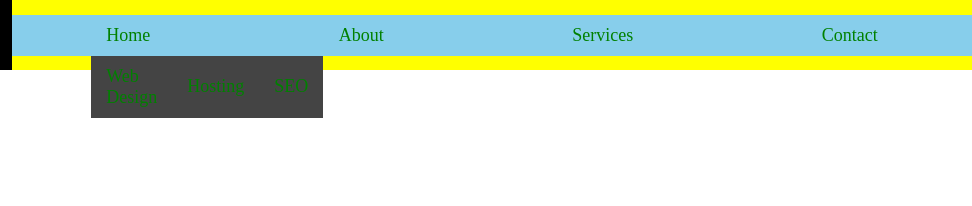
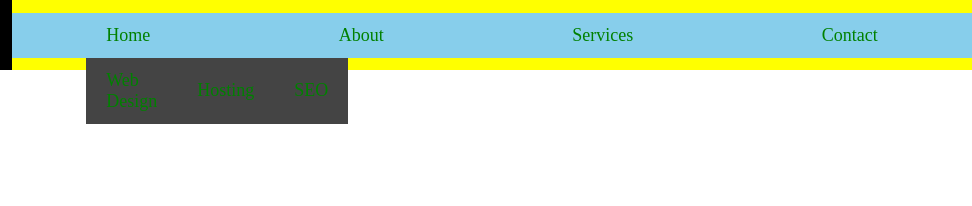
Before and after one commit to ankitkumarpandey1/project1, a plain HTML site: page nav.html in a window 1280 px wide. Shown: the full height of the page, 308-1280 px from the left. Drawn offline with Linux system fonts and the light colour scheme; files that its build step writes are made by us from their sources.

Commit message:
Update style.css

```diff
--- a/css/style.css
+++ b/css/style.css
@@ -3,20 +3,18 @@
     padding: 0;
 }
 
-/* HEADER */
 .header {
     width: 100%;
     height: 70px;
-  background-color: yellow;
+    background: yellow;
     display: flex;
     align-items: center;
 }
 
-/* LOGO */
 .logo {
     width: 25%;
     height: 100%;
-  background-color: black;
+    background: black;
     display: flex;
     justify-content: center;
     align-items: center;
@@ -27,10 +25,9 @@
     width: auto;
 }
 
-/* MENU */
 .menu {
     width: 75%;
-  background-color: skyblue;
+    background: skyblue;
     display: flex;
     align-items: center;
 }
@@ -50,45 +47,42 @@
     position: relative;
 }
 
-/* MAIN MENU LINKS */
 .nav ul li a {
     text-decoration: none;
+    padding: 12px 20px;
     color: green;
-  font-size: min(1.5vw, 18px);
-  padding: 10px 15px;
     display: block;
+    font-size: 18px;
 }
 
 /* SUBMENU */
 .submenu {
-  display: none;
     position: absolute;
     top: 100%;
     left: 0;
     background: #444;
     list-style: none;
-  min-width: 150px;
-  padding: 0;
-  margin: 0;
+    min-width: 160px;
+    display: none;
+    z-index: 9999;     /* IMPORTANT FIX */
 }
 
-/* SUBMENU LINKS */
 .submenu li a {
+    color: white;
     padding: 10px;
     display: block;
-  color: white;
     font-size: 14px;
 }
 
 /* SHOW SUBMENU ON HOVER */
-.nav ul li:hover .submenu {
+.dropdown:hover .submenu {
     display: block;
 }
 
-/* RESPONSIVE */
-@media screen and (max-width: 576px) {
+/* MOBILE FIX */
+@media (max-width: 576px) {
     .header {
-    background-color: red;
         height: 60px;
+        background: red;
     }
 }
```
Lines whose indentation alone changed are shown as unchanged.
